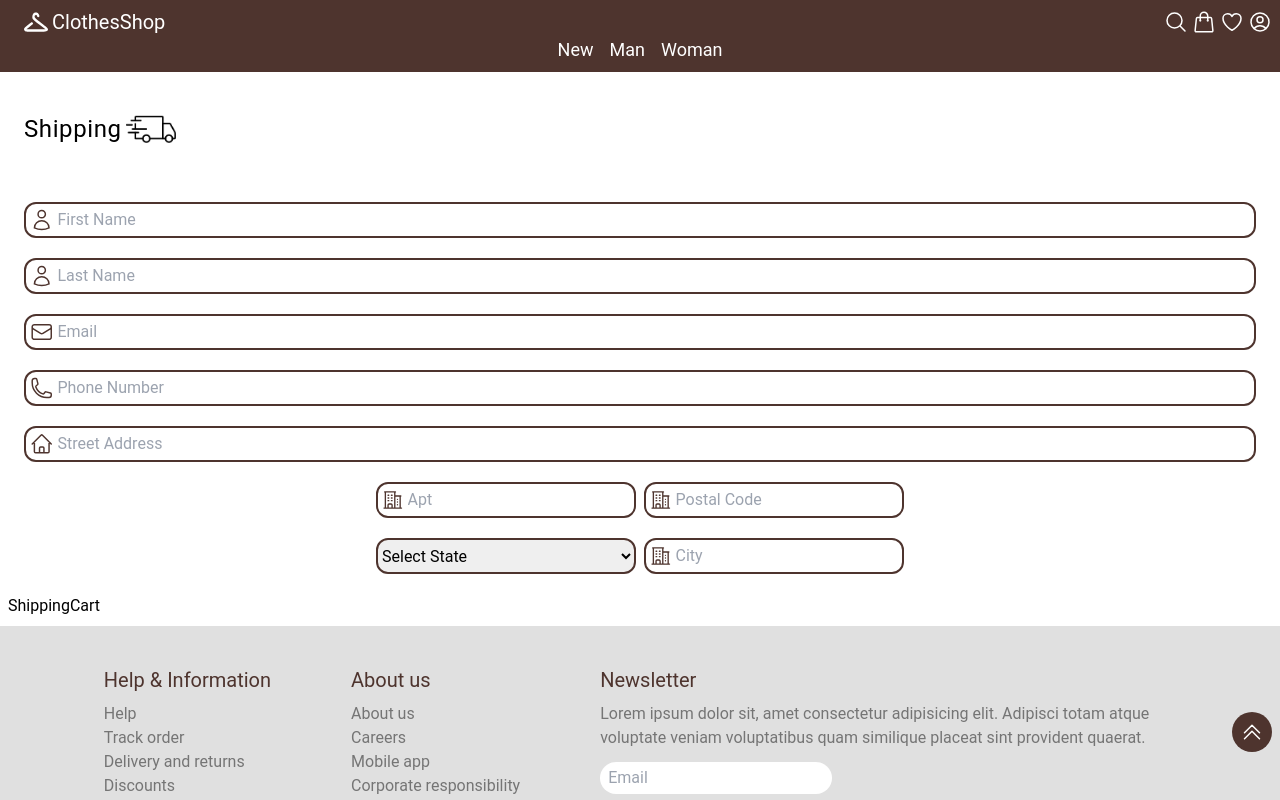
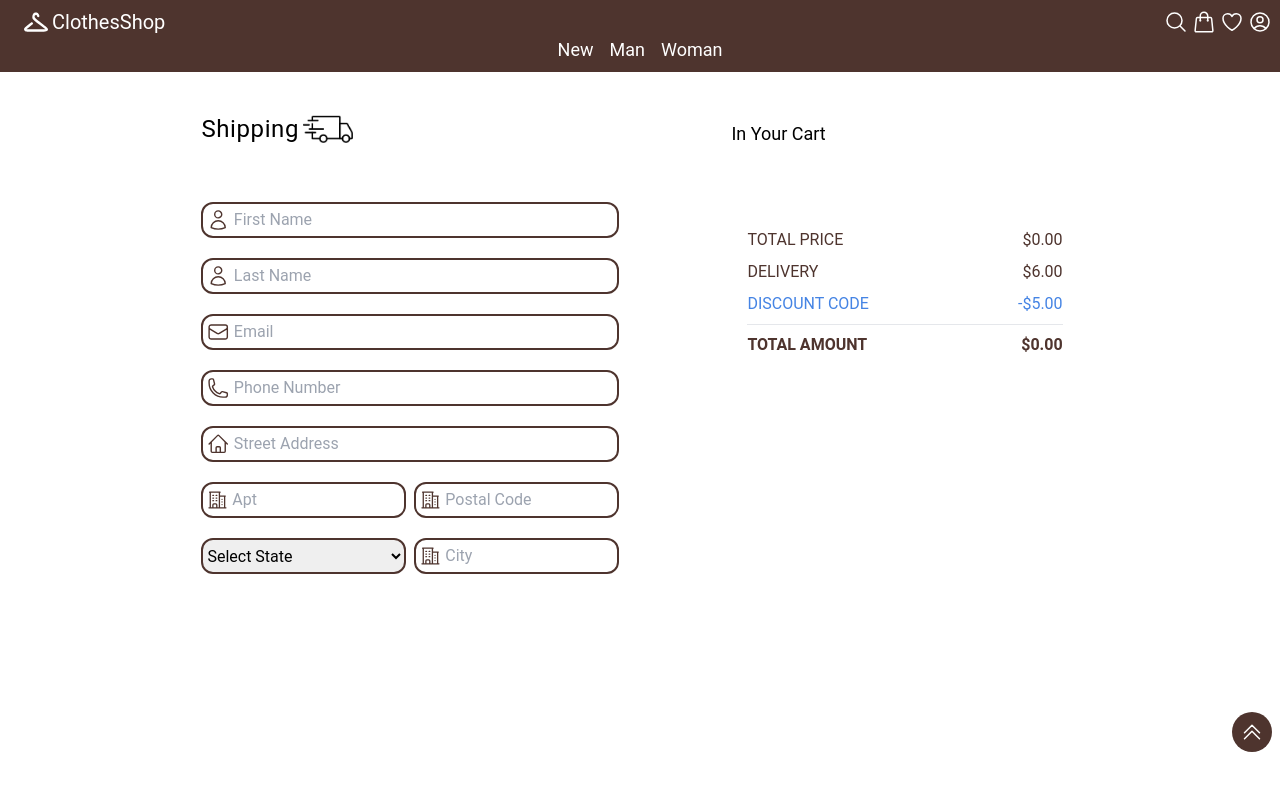
Before and after one commit to radoslawkol/clothing-store, a Next.js app: page /shipping in a window 1280 px wide. Shown: the top 800 px of the page. Built offline with nearby package versions, Linux system fonts and the light colour scheme.

Commit message:
Add  ShippingCart component and Discount schema

```diff
--- a/components/Checkout/ProductCard/index.js
+++ b/components/Checkout/ProductCard/index.js
@@ -6,6 +6,7 @@ import { useDispatch } from "react-redux";
 import { increase, removeItem, decrease } from "../../../reducers/cartReducer";
 import { useState } from "react";
 import { useEffect } from "react";
+import { addCartToCookies } from "../../../reducers/cartReducer";
 export default function ProductCard({
 	index,
 	title,
@@ -44,14 +45,20 @@ export default function ProductCard({
 				<div className='mt-2 flex items-center gap-1'>
 					<button
 						className='text-lg px-1 h-6 bg-primary hover:bg-primary-key duration-300 hover:text-on-primary-key rounded-md'
-						onClick={() => dispatch(decrease({ index }))}
+						onClick={() => {
+							dispatch(decrease({ index }));
+							dispatch(addCartToCookies());
+						}}
 					>
 						<MinusIcon className='h-3 w-3' />
 					</button>
 					<span>{quantity}</span>
 					<button
 						className='text-lg px-1 h-6 bg-primary hover:bg-primary-key duration-300 hover:text-on-primary-key rounded-md'
-						onClick={() => dispatch(increase({ index }))}
+						onClick={() => {
+							dispatch(increase({ index }));
+							dispatch(addCartToCookies());
+						}}
 					>
 						<PlusIcon className='h-3 w-3' />
 					</button>
@@ -59,7 +66,10 @@ export default function ProductCard({
 			</div>
 			<button
 				className='absolute top-2 right-2 '
-				onClick={() => dispatch(removeItem({ index }))}
+				onClick={() => {
+					dispatch(removeItem({ index }));
+					dispatch(addCartToCookies());
+				}}
 			>
 				<TrashIcon className='w-4 h-4 text-primary-key' />
 			</button>
--- a/components/Checkout/Summary/index.js
+++ b/components/Checkout/Summary/index.js
@@ -3,7 +3,7 @@ import ButtonPrimary from "../../../utils/ButtonPrimary";
 import Discount from "../Discount";
 import { InformationCircleIcon } from "@heroicons/react/24/outline";
 
-export default function Summary({ totalPrice }) {
+export default function Summary({ totalPrice, totalCost, deliveryCost }) {
 	return (
 		<div className='mt-8 lg:mt-0 p-4 sm:w-3/4 lg:w-[30%] lg:bg-primary mx-auto lg:pt-24 xl:px-16'>
 			<ul className='flex flex-col gap-2 text-primary-key mb-8'>
@@ -11,15 +11,18 @@ export default function Summary({ totalPrice }) {
 					Total price <span>{`$${totalPrice.toFixed(2)}`}</span>
 				</li>
 				<li className='flex justify-between uppercase'>
-					Delivery <span>from $0.00</span>
+					Delivery <span>${deliveryCost.toFixed(2)}</span>
 				</li>
 				<hr />
 				<li className='flex justify-between uppercase font-bold'>
-					Total amount <span>${totalPrice.toFixed(2)}</span>
+					Total amount <span>${totalCost.toFixed(2)}</span>
 				</li>
 			</ul>
 
-			<ButtonPrimary width='full'>Checkout</ButtonPrimary>
+			<ButtonPrimary width='full' href='/shipping'>
+				Checkout
+			</ButtonPrimary>
+
 			<Discount />
 			<div className='flex gap-1 items-center'>
 				<InformationCircleIcon className='w-6 h-6 text-info-primary-key' />
--- a/components/Checkout/index.js
+++ b/components/Checkout/index.js
@@ -11,7 +11,9 @@ import {
 } from "../../reducers/cartReducer";
 
 export default function Checkout() {
-	const { cartItems, totalPrice } = useSelector((store) => store.cart);
+	const { cartItems, totalPrice, totalCost, deliveryCost } = useSelector(
+		(store) => store.cart
+	);
 	const dispatch = useDispatch();
 
 	useEffect(() => {
@@ -31,7 +33,11 @@ export default function Checkout() {
 				<AddedProducts cartItems={cartItems} />
 			</div>
 
-			<Summary totalPrice={totalPrice} />
+			<Summary
+				totalPrice={totalPrice}
+				totalCost={totalCost}
+				deliveryCost={deliveryCost}
+			/>
 		</div>
 	);
 }
--- a/components/ProductCard/index.js
+++ b/components/ProductCard/index.js
@@ -3,11 +3,9 @@ import Image from "next/image";
 import { HeartIcon } from "@heroicons/react/24/outline";
 import { HeartIcon as HeartSolid } from "@heroicons/react/24/solid";
 import axios from "axios";
-import { useEffect } from "react";
-import { useSelector } from "react-redux";
+import { useEffect, useRef } from "react";
+import { useSelector, useDispatch } from "react-redux";
 import { useRouter } from "next/router";
-import { useRef } from "react";
-import { useDispatch } from "react-redux";
 import {
 	addFavourite,
 	removeFavourite,
--- a/components/Shipping/AddressForm.js
+++ b/components/Shipping/AddressForm.js
@@ -52,7 +52,7 @@ export default function AddressForm() {
 				<Image src={deliverTruckIcon} width={50} height={50} />
 			</div>
 			<form
-				className='flex flex-col justify-center items-center gap-4 p-4'
+				className='sm:w-[450px] flex flex-col justify-center items-center gap-4 p-4'
 				onSubmit={handleSubmit(submitHandler)}
 			>
 				<LoginLabel
@@ -101,7 +101,7 @@ export default function AddressForm() {
 					errors={errors}
 					register={register}
 				/>
-				<div className='grid grid-cols-2 gap-2'>
+				<div className='w-full grid grid-cols-2 gap-2'>
 					<LoginLabel
 						type='text'
 						icon='BuildingOffice2Icon'
@@ -121,7 +121,7 @@ export default function AddressForm() {
 						register={register}
 					/>
 				</div>
-				<div className='grid grid-cols-2 gap-2'>
+				<div className='w-full grid grid-cols-2 gap-2'>
 					<select
 						{...register("state")}
 						name='state'
--- a/components/Shipping/ShippingCart.js
+++ b/components/Shipping/ShippingCart.js
@@ -1,5 +1,60 @@
 import React from "react";
+import { useSelector, useDispatch } from "react-redux";
+import Image from "next/image";
+import { useEffect } from "react";
+import { getCartFromCookies } from "../../reducers/cartReducer";
+export default function ShippingCart() {
+	const dispatch = useDispatch();
+	const { totalPrice, cartItems, deliveryCost, totalCost } = useSelector(
+		(store) => store.cart
+	);
 
-export default function ShippingCart() {
-	return <div>ShippingCart</div>;
+	useEffect(() => {
+		dispatch(getCartFromCookies());
+	}, []);
+
+	return (
+		<section className='p-4 lg:w-[40%] xl:w-[30%] lg:mt-6'>
+			<h2 className='text-lg '>In Your Cart</h2>
+			<div className='mt-8 flex flex-col gap-4'>
+				{cartItems.map((item) => (
+					<article
+						className='  flex items-center justify-between gap-2 shadow-md pr-4'
+						key={item._id}
+					>
+						<div className='relative w-16 h-20'>
+							<Image
+								layout='fill'
+								src={item.image[0]}
+								className='object-cover'
+							/>
+						</div>
+						<h4 className='text-primary-key'>{item.title}</h4>
+						<span className='text-primary-key font-bold'>x{item.quantity}</span>
+						<strong className='text-primary-key'>
+							${item.price * item.quantity}
+						</strong>
+					</article>
+				))}
+			</div>
+
+			<div className='mt-8 p-4 '>
+				<ul className='flex flex-col gap-2 text-primary-key mb-8'>
+					<li className='flex justify-between uppercase'>
+						Total price <span>{`$${totalPrice.toFixed(2)}`}</span>
+					</li>
+					<li className='flex justify-between uppercase'>
+						Delivery <span>${deliveryCost.toFixed(2)}</span>
+					</li>
+					<li className='flex justify-between uppercase text-info-primary-key'>
+						Discount Code <span>-$5.00</span>
+					</li>
+					<hr />
+					<li className='flex justify-between uppercase font-bold'>
+						Total amount <span>${totalCost.toFixed(2)}</span>
+					</li>
+				</ul>
+			</div>
+		</section>
+	);
 }
--- a/pages/shipping/index.js
+++ b/pages/shipping/index.js
@@ -4,9 +4,11 @@ import ShippingCart from "../../components/Shipping/ShippingCart";
 
 export default function ShippingPage() {
 	return (
-		<div className='p-2'>
-			<AddressForm />
-			<ShippingCart />
+		<div className='p-2 sm:flex  justify-center'>
+			<div className='lg:flex lg:w-full lg:justify-center lg:gap-6 xl:gap-20 contentWithoutMenuHeight'>
+				<AddressForm />
+				<ShippingCart />
+			</div>
 		</div>
 	);
 }
--- a/reducers/cartReducer.js
+++ b/reducers/cartReducer.js
@@ -5,6 +5,9 @@ const initialState = {
 	cartItems: [],
 	amount: 0,
 	totalPrice: 0,
+	totalCost: 0,
+	deliveryCost: 6,
+	discount: 0,
 	isLoading: true,
 };
 
@@ -50,14 +53,18 @@ const cartSlice = createSlice({
 		calculateTotals: (state) => {
 			let amount = 0;
 			let total = 0;
+			const deliveryCost = 6;
 
 			state.cartItems.forEach((item) => {
 				amount += item.quantity;
 				total += item.quantity * item.price;
 			});
 
+			state.totalPrice = total;
 			state.amount = amount;
-			state.totalPrice = total;
+			if (total !== 0) {
+				state.totalCost = total + deliveryCost;
+			}
 		},
 		addCartToCookies: (state) => {
 			Cookies.set("cart", JSON.stringify(state));
```
Also changed, not shown: database/models/DiscountCode.js (added, +19 -0 lines).
